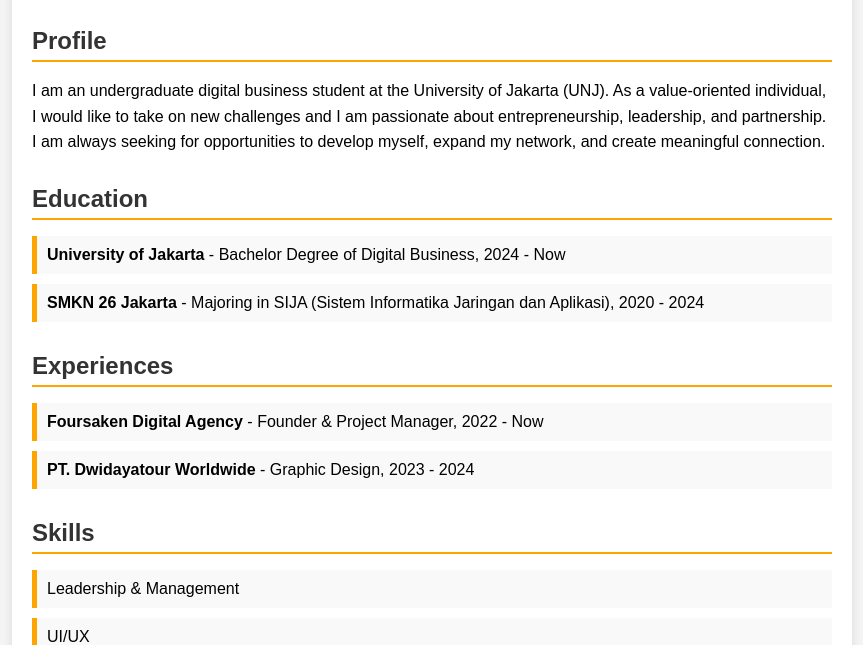
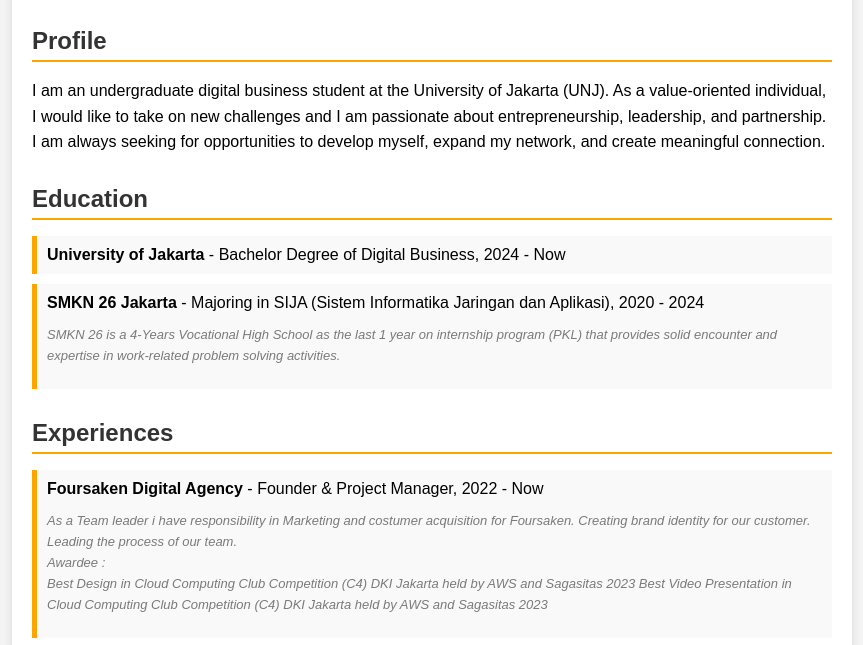
Before and after one commit to zaidan-adli-anandra/cvzaidan, a plain HTML site: page index.html in a window 1280 px wide. Shown: the part 124-769 px from the top of the page, without its empty margins (208-1071 px from the left). Drawn offline with Linux system fonts and the light colour scheme.

Commit message:
initial commit

```diff
--- a/index.html
+++ b/index.html
@@ -79,15 +79,36 @@
         <h2>Education</h2>
         <ul>
             <li><strong>University of Jakarta</strong> - Bachelor Degree of Digital Business, 2024 - Now</li>
-            <li><strong>SMKN 26 Jakarta</strong> - Majoring in SIJA (Sistem Informatika Jaringan dan Aplikasi), 2020 - 2024</li>
+            <li><strong>SMKN 26 Jakarta</strong> - Majoring in SIJA (Sistem Informatika Jaringan dan Aplikasi), 2020 - 2024
+                <p style="color: #7a7a7a; font-style: italic; font-size: small;">SMKN 26 is a 4-Years Vocational High School as the last 1 year on internship program (PKL) that provides solid encounter and expertise in work-related problem solving activities.</p></li>
         </ul>
     </div>
 
     <div class="section">
         <h2>Experiences</h2>
         <ul>
-            <li><strong>Foursaken Digital Agency</strong> - Founder & Project Manager, 2022 - Now</li>
-            <li><strong>PT. Dwidayatour Worldwide</strong> - Graphic Design, 2023 - 2024</li>
+            <li><strong>Foursaken Digital Agency</strong> - Founder & Project Manager, 2022 - Now
+                <p style="color: #7a7a7a; font-style: italic; font-size: small;">
+                    As a Team leader i have responsibility in
+                    Marketing and costumer acquisition for Foursaken.
+                    Creating brand identity for our customer.
+                    Leading the process of our team.
+                    <br>
+                    Awardee : <br>
+                    Best Design in Cloud Computing Club Competition (C4) DKI Jakarta held by AWS and Sagasitas 2023
+                    Best Video Presentation in Cloud Computing Club Competition (C4) DKI Jakarta held by AWS and Sagasitas 2023</p>
+            </li>
+            <li><strong>PT. Dwidayatour Worldwide</strong> - Graphic Design, 2023 - 2024
+                <p style="color: #7a7a7a; font-style: italic; font-size: small;">Working directly with the SPV of Graphic Design in <br>
+                    • Creating a product design into printable media (Flyer, Banner, Catalog Magazine and etc) and digital media (TV LED, Billboards and etc) <br>
+                    • Creating derivative of design for up to 19+ Dwidayatour branches in several cities <br>
+                    • Creating design for a travel fair in the form of printable media in a short period of time <br>
+                    <br>
+                    Hands-on Project: <br>
+                    • Developing Dwiayatour's company profile for B2B partnership <br>
+                    • Responsible as Front of House in Dwidaya's biggest event, Dwidayatour Carnival <br>
+                    • Responsible as Front of House in private event for B2B Partnership held by Hong Kong Tourism Board</p>
+            </li>
         </ul>
     </div>
 
```
